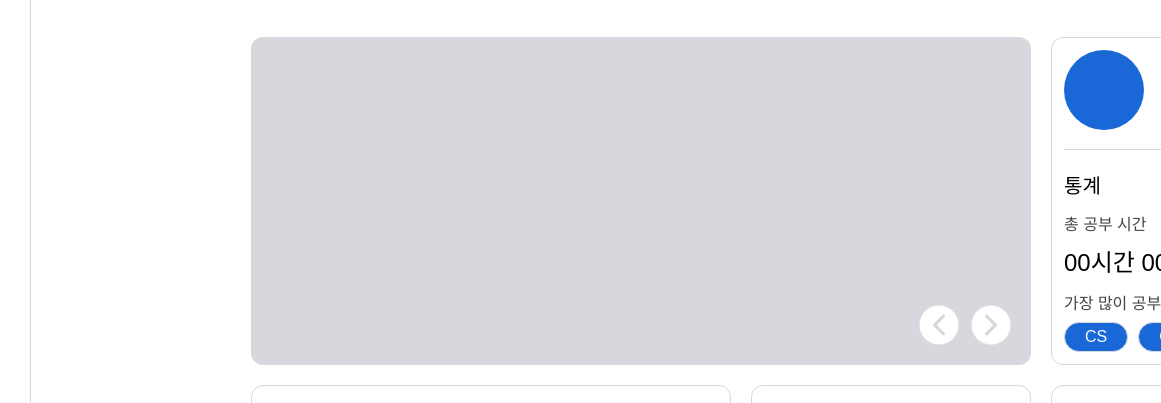
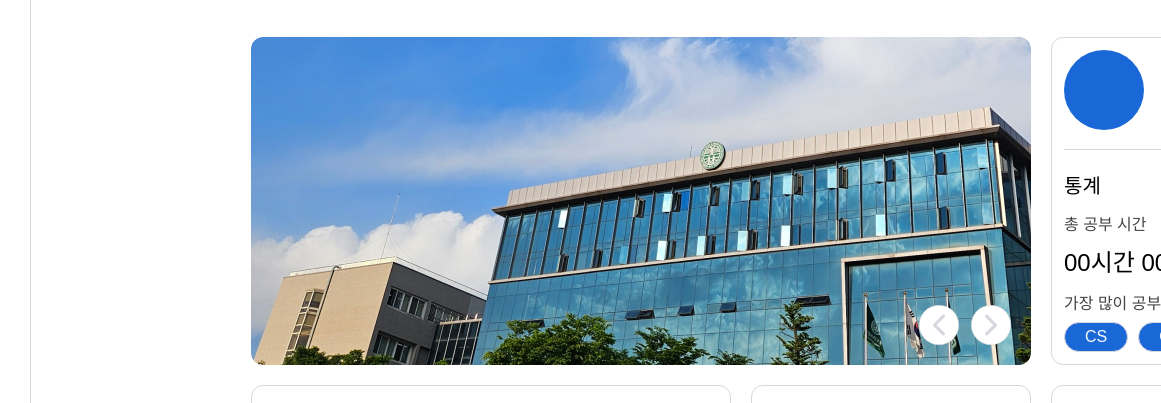
Before and after one commit to seyoung5309/Hanul, a website: page client/html/main.html in a window 1280 px wide. Shown: the top 403 px of the page, 119-1280 px from the left. Drawn offline with nearby package versions, Linux system fonts and the light colour scheme; no server answers; a web font is replaced by a local one.

Commit message:
feat: 메인 배너에 학교 사진 추가

```diff
--- a/client/css/main.css
+++ b/client/css/main.css
@@ -186,6 +186,15 @@ img {
     height: 328px;
     background: #d7d8de;
     border-radius: 12px;
+    overflow: hidden;
+}
+
+/* 배너 사진: 칸을 꽉 채운다 (mirim_school.png는 1560x656, 칸의 2배 크기) */
+.banner__img {
+    display: block;
+    width: 100%;
+    height: 100%;
+    object-fit: cover;
 }
 
 .banner__controls {
--- a/client/html/main.html
+++ b/client/html/main.html
@@ -15,6 +15,7 @@
         <!-- 1행: 배너 + 프로필 -->
         <section class="row row--top">
             <div class="banner">
+                <img class="banner__img" src="../assets/mirim_school.png" alt="미림마이스터고등학교">
                 <div class="banner__controls">
                     <button class="banner__btn"><img src="../assets/banner-prev.svg" alt="이전"></button>
                     <button class="banner__btn"><img src="../assets/banner-next.svg" alt="다음"></button>
```
